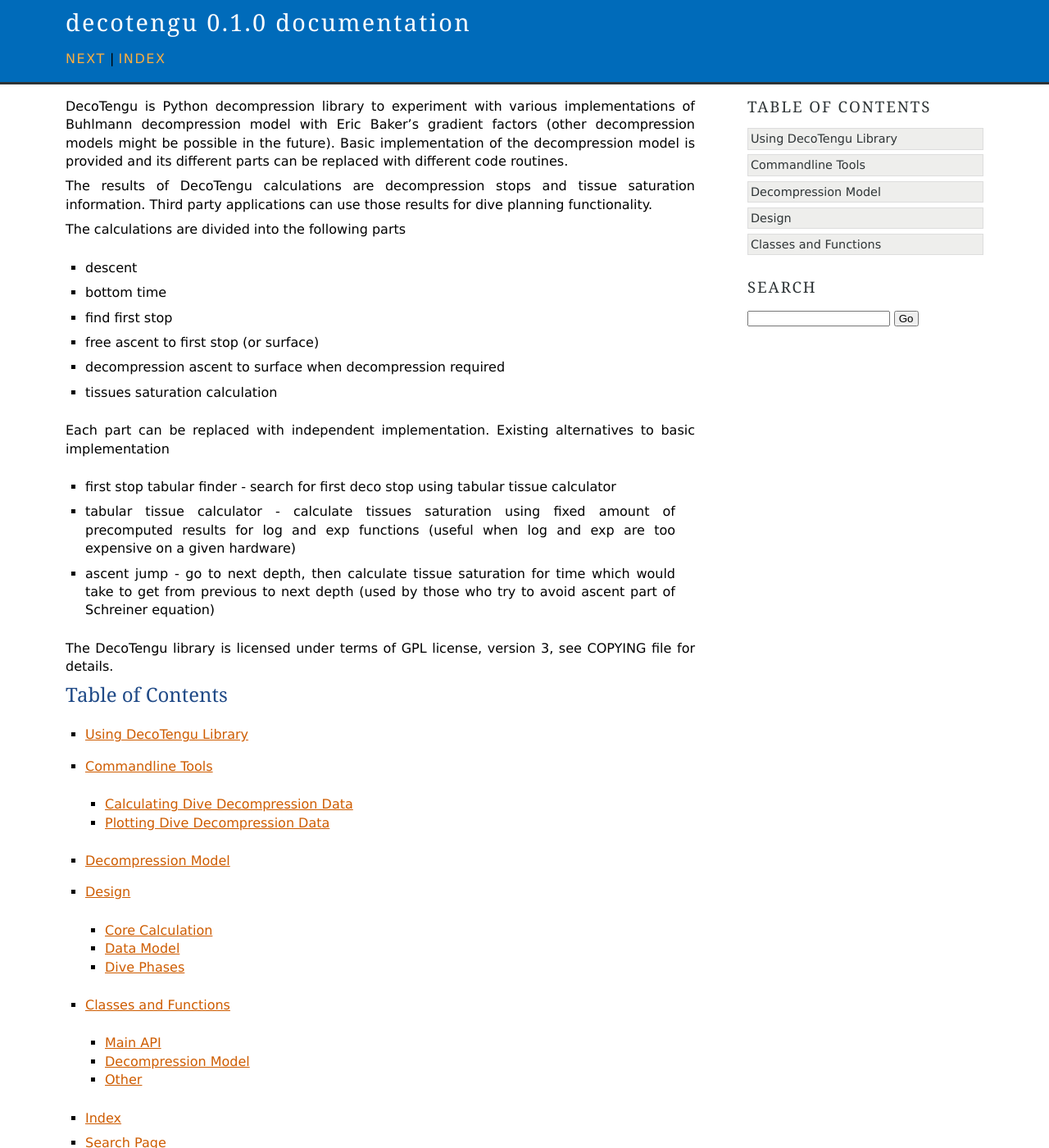
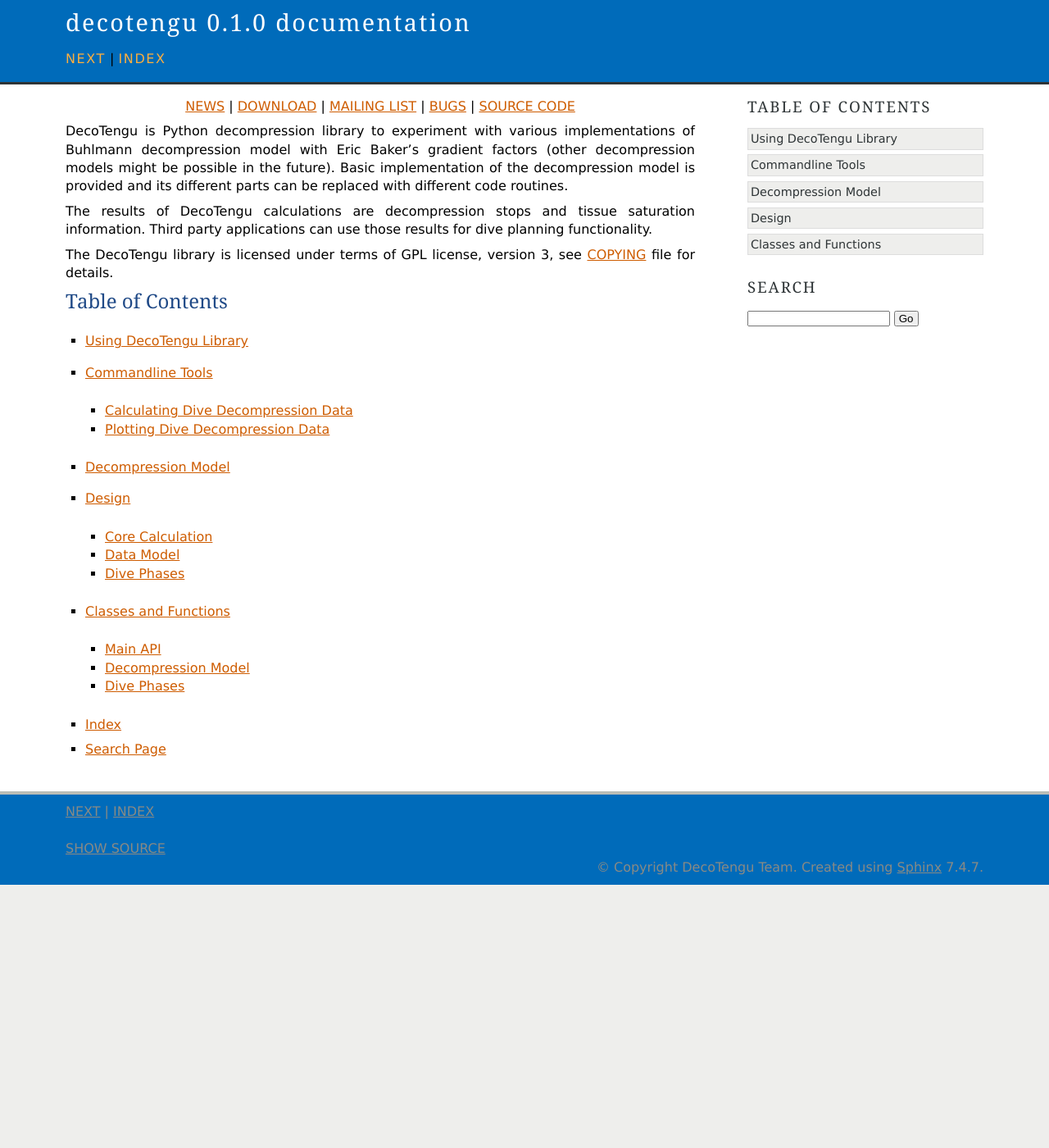
Before and after one commit to gully/decotengu, a Sphinx documentation site: the page built from doc/index.rst, in a window 1280 px wide and 1400 px high. Shown: the whole window at 82% size. Built offline with Sphinx 7.4.7, drawn with Linux system fonts in a browser that asks for light colours.

Commit message:
- index.rst cleanup to serve nicely as main webpage

```diff
--- a/doc/api.rst
+++ b/doc/api.rst
@@ -56,17 +60,13 @@ Decompression Model
 
 .. autofunction:: decotengu.model.eq_gf_limit
 
-Other
------
+Dive Phases
+-----------
 .. fixme: we need to automate this!
 .. autosummary::
 
    decotengu.engine.Phase
-   decotengu.conveyor.Conveyor
 
 .. autoclass:: decotengu.engine.Phase
 
-.. autoclass:: decotengu.conveyor.Conveyor
-   :members:
-
 .. vim: sw=4:et:ai
--- a/doc/index.rst
+++ b/doc/index.rst
@@ -1,3 +1,11 @@
+.. rst-class:: align-center
+
+`NEWS <https://freecode.com/projects/decotengu/announcements>`_
+| `DOWNLOAD <http://pypi.python.org/pypi/decotengu>`_
+| `MAILING LIST <https://lists.nongnu.org/mailman/listinfo/decotengu-devel>`_
+| `BUGS <http://savannah.nongnu.org/bugs/?group=decotengu>`_
+| `SOURCE CODE <http://git.savannah.gnu.org/cgit/decotengu.git>`_
+
 DecoTengu is Python decompression library to experiment with various
 implementations of Buhlmann decompression model with Eric Baker's gradient
 factors (other decompression models might be possible in the future). Basic
@@ -8,29 +16,9 @@ The results of DecoTengu calculations are decompression stops and tissue
 saturation information. Third party applications can use those results for
 dive planning functionality.
 
-The calculations are divided into the following parts
-
-- descent
-- bottom time
-- find first stop
-- free ascent to first stop (or surface)
-- decompression ascent to surface when decompression required
-- tissues saturation calculation
-
-Each part can be replaced with independent implementation. Existing
-alternatives to basic implementation
-
-- first stop tabular finder - search for first deco stop using tabular
-  tissue calculator
-- tabular tissue calculator - calculate tissues saturation using fixed
-  amount of precomputed results for log and exp functions (useful when log
-  and exp are too expensive on a given hardware)
-- ascent jump - go to next depth, then calculate tissue saturation for time
-  which would take to get from previous to next depth (used by those who
-  try to avoid ascent part of Schreiner equation)
-
-The DecoTengu library is licensed under terms of GPL license, version 3,
-see COPYING file for details.
+The DecoTengu library is licensed under terms of GPL license, version 3, see
+`COPYING <http://git.savannah.gnu.org/cgit/decotengu.git/plain/COPYING>`_
+file for details.
 
 Table of Contents
 -----------------
```
Also changed, not shown: other parts of doc/api.rst (+4 -0 lines), doc/parts.rst (added, +22 -0 lines).
